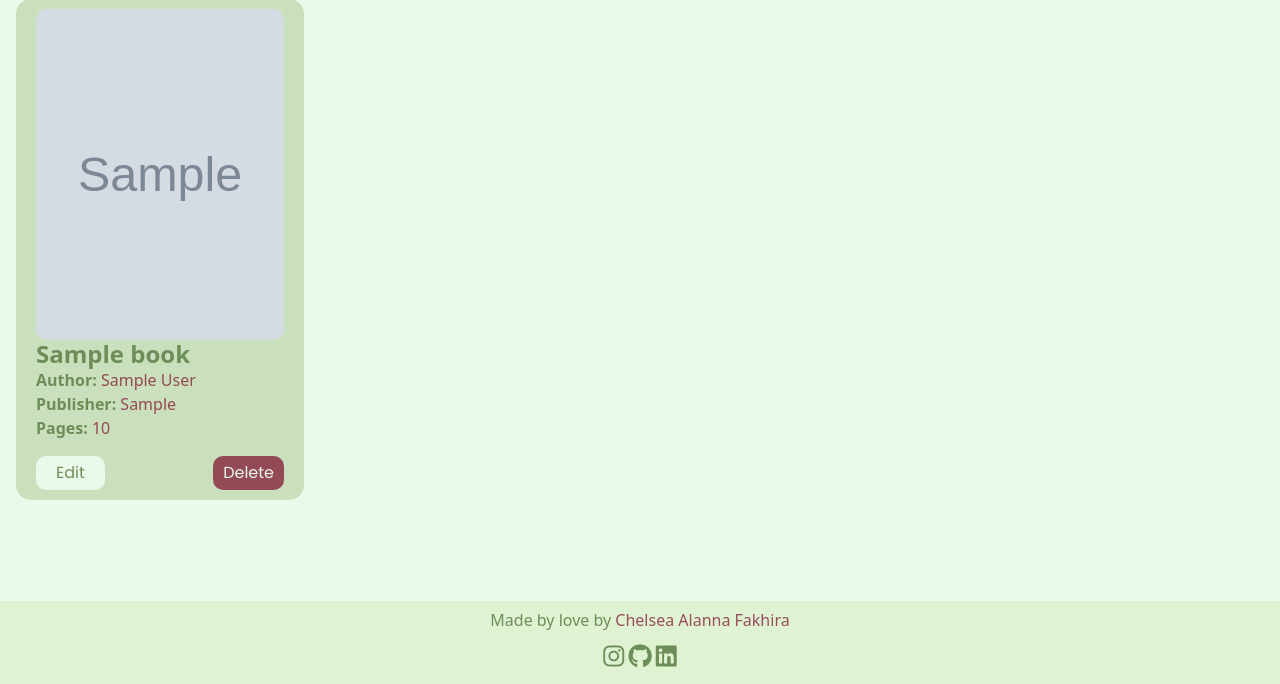
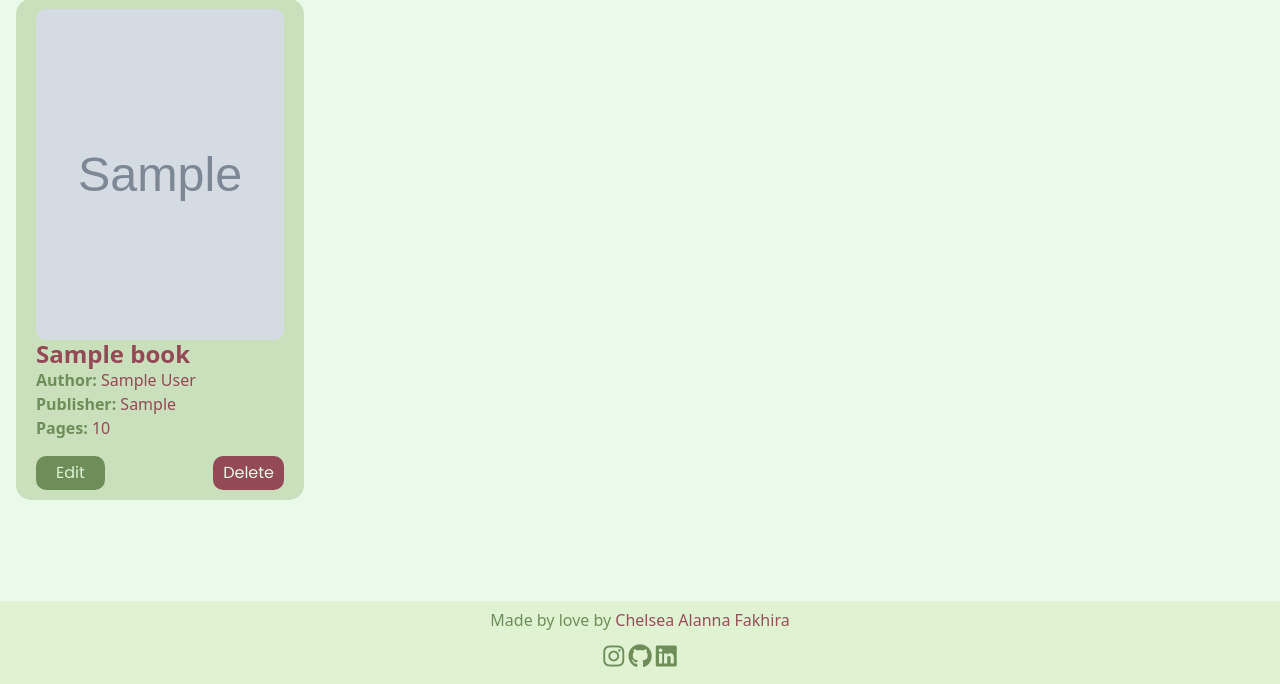
Before and after one commit to chrysan95/midproject, a PHP site: page /home.php in a window 1280 px wide. Shown: the part 116-800 px from the top of the page. Run offline with PHP 8.4, Linux system fonts and the light colour scheme; the visitor is signed in with stand-in values (Sample User, id 1); tables that the repository leaves empty hold one stand-in row (values such as "Sample post"); grey boxes marked "Sample" are stand-in pictures; some libraries are stand-ins or nearby versions.

Commit message:
asik selesai

```diff
--- a/home.php
+++ b/home.php
@@ -15,7 +15,7 @@ if(!isset($_SESSION['user_id'])){
 <head>
     <meta charset="UTF-8">
     <meta name="viewport" content="width=device-width, initial-scale=1.0">
-    <title>Document</title>
+    <title>Dashboard</title>
     <link href="https://cdn.jsdelivr.net/npm/bootstrap@5.3.3/dist/css/bootstrap.min.css" rel="stylesheet" integrity="sha384-QWTKZyjpPEjISv5WaRU9OFeRpok6YctnYmDr5pNlyT2bRjXh0JMhjY6hW+ALEwIH" crossorigin="anonymous">
     <link href='https://fonts.googleapis.com/css?family=Poppins' rel='stylesheet'>
     <link rel="stylesheet" href="https://cdnjs.cloudflare.com/ajax/libs/font-awesome/6.6.0/css/all.min.css" integrity="sha512-Kc323vGBEqzTmouAECnVceyQqyqdsSiqLQISBL29aUW4U/M7pSPA/gEUZQqv1cwx4OnYxTxve5UMg5GT6L4JJg==" crossorigin="anonymous" referrerpolicy="no-referrer" />
@@ -102,9 +102,9 @@ if(!isset($_SESSION['user_id'])){
             margin-top: 10px;
         }
         .card_ctn .btn-primary{
-            background-color: #EAFAEA;
+            background-color: #6E8E59;
             border: none;
-            color:#6E8E59;
+            color:#dff3d3;
             padding:  5px 20px 5px 20px;
             font-size: 16px;
             font-family: 'Poppins';
@@ -126,7 +126,7 @@ if(!isset($_SESSION['user_id'])){
             justify-content: space-between;
         }
         .card-title{
-            color: #6E8E59;
+            color: #831d38c5;
             font-weight: bold;
         }
         .card-text{
```
Also changed, not shown: addit.php (+11 -1 lines).
